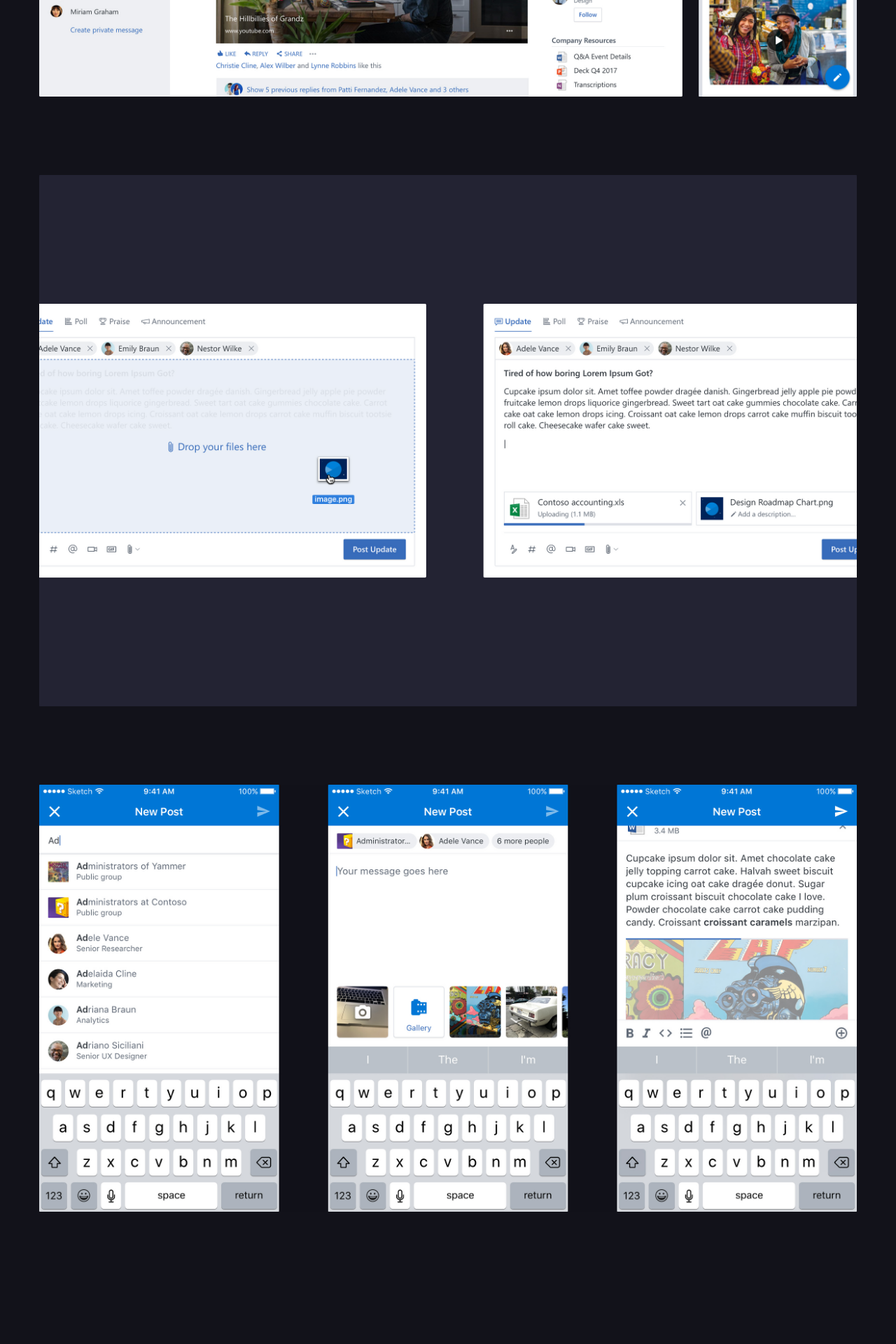
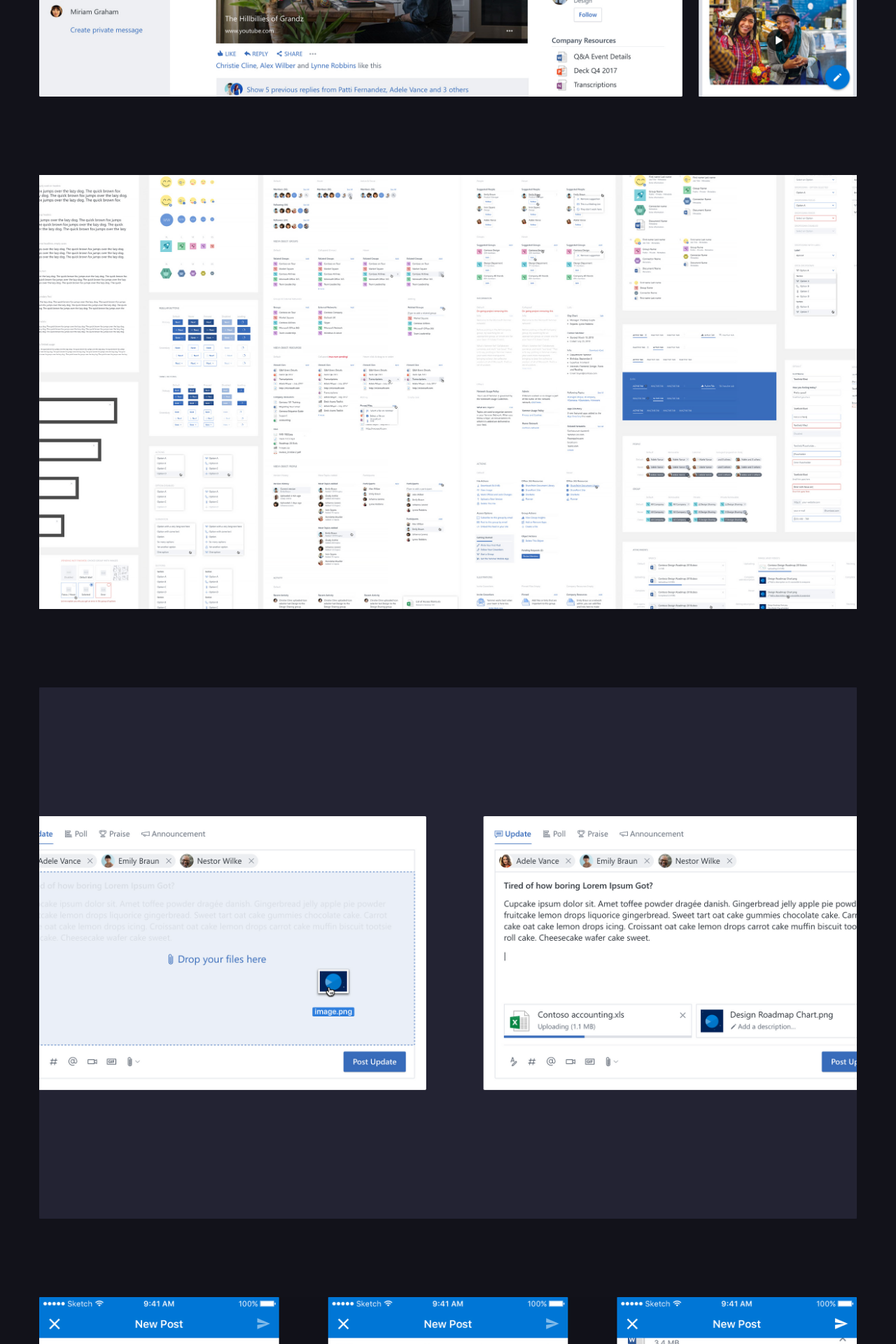
Before and after one commit to adrianmg/adrianmg.github.io, a Jekyll site: the page built from index.md, in a window 1280 px wide. Shown: the part 1736-3656 px from the top of the page at 70% size. Built offline with Jekyll 4.4.1, drawn with Linux system fonts in a browser that asks for light colours.

Commit message:
Updated work

```diff
--- a/_includes/home-work.html
+++ b/_includes/home-work.html
@@ -12,6 +12,7 @@
 			</p>
 		</div>
 		<div class="home-work-grid__project-screenshot"><img src="{{"/assets/work/yammer/yammer-01.jpg " | relative_url }}"></div>
+		<div class="home-work-grid__project-screenshot"><img src="{{"/assets/work/yammer/yammer-04.jpg " | relative_url }}"></div>
 		<div class="home-work-grid__project-screenshot"><img src="{{"/assets/work/yammer/yammer-03.png " | relative_url }}"></div>
 		<div class="home-work-grid__project-screenshot"><img src="{{"/assets/work/yammer/yammer-02.jpg " | relative_url }}"></div>
 	</div>
```
Also changed, not shown: assets/work/yammer/yammer-04.jpg (added).
